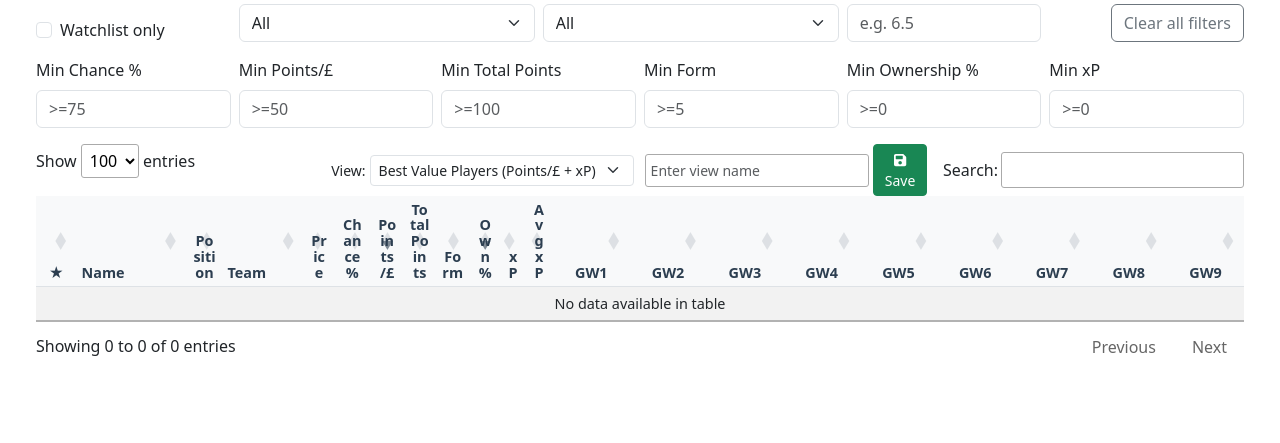
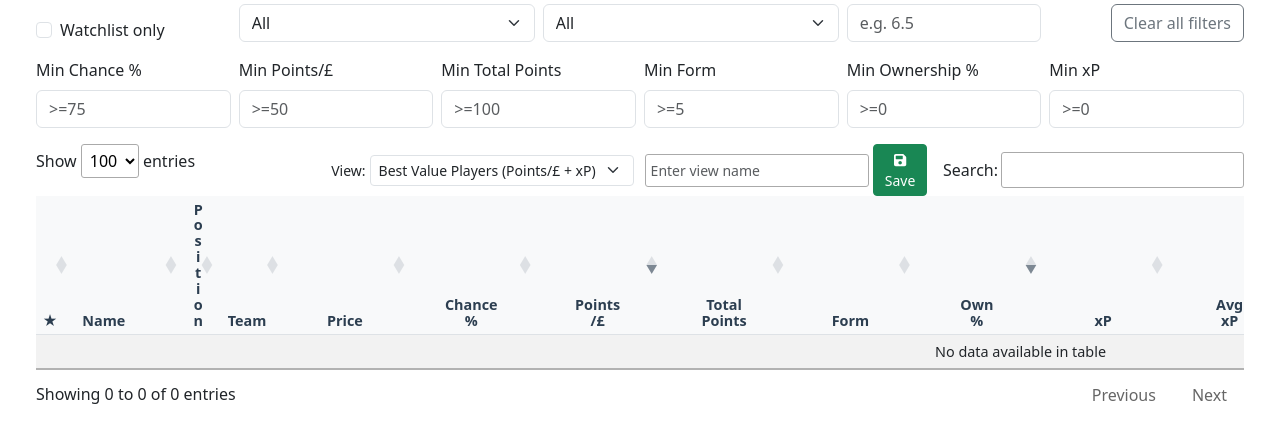
Before and after one commit to oos/FPL2, a Flask app: page /players2 in a window 1280 px wide. Shown: the part 132-575 px from the top of the page. Run offline with Flask 3, Linux system fonts and the light colour scheme; data that the repository does not hold is empty; some libraries are stand-ins or nearby versions.

Commit message:
ui(players2): adjust column widths (narrow Team & GW, widen Price..Avg xP); add header padding to avoid overlap with sort arrows

```diff
--- a/templates/players2.html
+++ b/templates/players2.html
@@ -37,6 +37,10 @@
       word-break: break-word;
       hyphens: auto;
       line-height: 1.1;
+      /* Reserve space so header text never overlaps sort arrows */
+      padding-right: 1.25rem;
+      background-position: right 0.5rem center !important;
+      background-repeat: no-repeat !important;
     }
     .dataTables_wrapper table.dataTable thead th:hover,
     #players2Table thead th:hover {
@@ -47,11 +51,16 @@
 
     /* Allow name and team to wrap to reduce width (narrower) */
     #players2Table th:nth-child(2), #players2Table td:nth-child(2) { white-space: normal; min-width: 100px; padding-left: 0.3rem; padding-right: 0.3rem; }
-    #players2Table th:nth-child(4), #players2Table td:nth-child(4) { white-space: normal; min-width: 72px; padding-left: 0.3rem; padding-right: 0.3rem; }
+    /* Team column narrower */
+    #players2Table th:nth-child(4), #players2Table td:nth-child(4) { white-space: normal; min-width: 56px; padding-left: 0.3rem; padding-right: 0.3rem; }
+
+    /* Make Price through Avg xP wider for readability (cols 5..12) */
+    #players2Table th:nth-child(n+5):nth-child(-n+12),
+    #players2Table td:nth-child(n+5):nth-child(-n+12) { min-width: 100px; }
     /* Narrow star column */
     #players2Table th:nth-child(1), #players2Table td:nth-child(1) { width: 28px; }
     /* Compact GW columns and center align (GW1 starts at column 13: star,name,pos,team,price,chance,ppm,total,form,own,xP,Avg xP = 12) */
-    #players2Table th:nth-child(n+13), #players2Table td:nth-child(n+13) { min-width: 64px; text-align: center !important; white-space: normal; }
+    #players2Table th:nth-child(n+13), #players2Table td:nth-child(n+13) { min-width: 52px; text-align: center !important; white-space: normal; }
     .gw-cell strong { font-size: 0.95em; }
     .gw-cell small { font-size: 0.78em; }
     /* Ensure wrappers also stretch full width */
```
